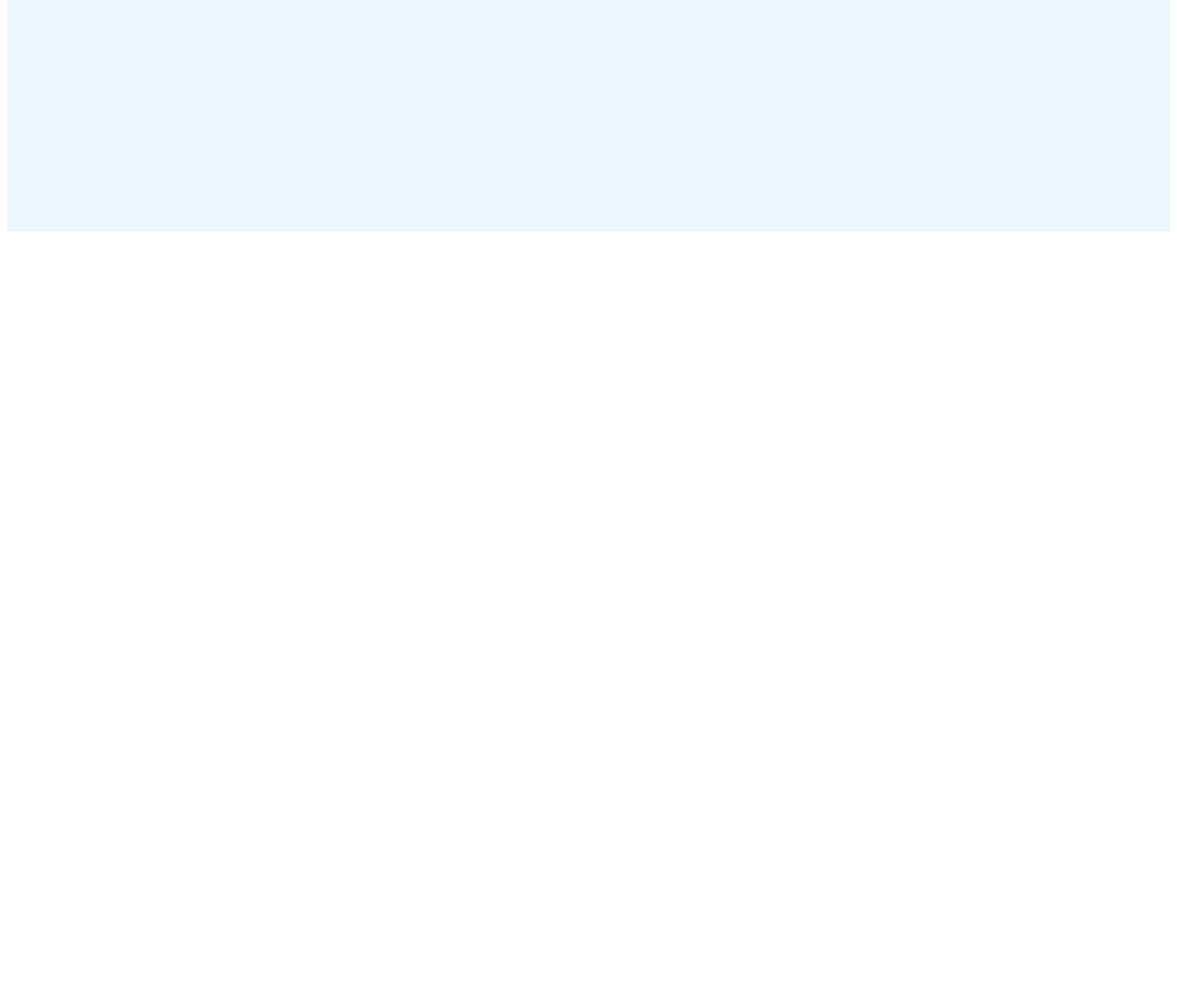
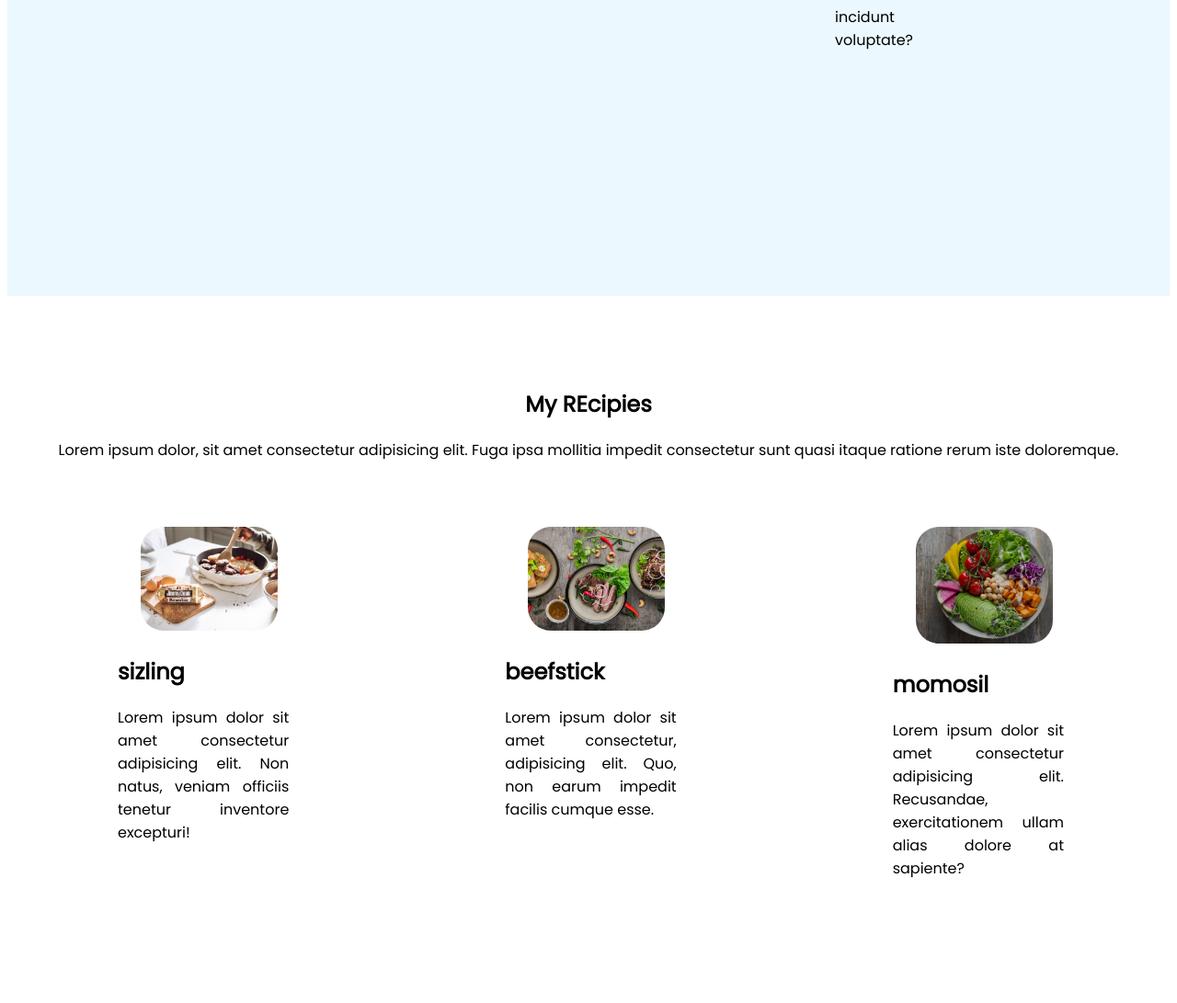
Before and after one commit to vabnaweb/food-network, a plain HTML site: page index.html in a window 1280 px wide. Shown: the part 1532-2623 px from the top of the page at 92% size. Before the commit the page ends 1792 px from the top, so only its background shows below. Drawn offline with Linux system fonts and the light colour scheme.

Commit message:
3rd part

```diff
--- a/index.html
+++ b/index.html
@@ -24,7 +24,7 @@
             <i class="fas fa-search"></i>
         </span>
     </nav>
-    <section>
+    <section class="section1">
         <div class="flex">
             <div class="display">
                 <h1 class="font"> <span>skip</span>The Diet</h1>
@@ -52,8 +52,31 @@
     </div>
 
     </section>
-    <section>
+    <section class="section2">
+        <div class="center">
+            <h1>My REcipies</h1>
+            <p>
+                Lorem ipsum dolor, sit amet consectetur adipisicing elit. Fuga ipsa mollitia impedit consectetur sunt quasi itaque ratione rerum iste doloremque.
+            </p>
+        </div>
 
+       <div class="recipes">
+           <div class="recipe1">
+               <img src="Project Cover.jpg" alt="">
+               <h1>sizling</h1>
+               <p>Lorem ipsum dolor sit amet consectetur adipisicing elit. Non natus, veniam officiis tenetur inventore excepturi!</p>
+            </div>
+           <div class="recipe1">
+               <img src="Project Cover1.jpg" alt="">
+               <h1>beefstick</h1>
+               <p>Lorem ipsum dolor sit amet consectetur, adipisicing elit. Quo, non earum impedit facilis cumque esse.</p>
+            </div>
+           <div class="recipe1">
+               <img src="Project Cover5.png" alt="">
+               <h1>momosil</h1>
+               <p>Lorem ipsum dolor sit amet consectetur adipisicing elit. Recusandae, exercitationem ullam alias dolore at sapiente?</p>
+            </div>
+       </div>
     </section>
 
 </body>
--- a/style.css
+++ b/style.css
@@ -16,6 +16,9 @@ nav a{
     font-size:25px ;
     padding: 15px;
 
+}
+.section1{
+    margin-top: 70px;
 }
 /* nav a:hover{
     background-color: brown;
@@ -61,3 +64,24 @@ nav a{
     padding:250px;
     text-align: justify;
 }
+.recipes{
+    display: flex;
+}
+.recipe1{
+    width: 50%;
+    text-align: justify;
+    padding:115px;
+    margin-left:5px;
+}
+.recipe1 img{
+width: 80%;
+margin-left: 25px;
+border-radius: 25px;
+}
+.center{
+    text-align: center;
+    margin-bottom:-60px ;
+}
+.section2{
+    margin-top:100px;
+}
```
Also changed, not shown: Project Cover.jpg (added), Project Cover1.jpg (added), Project Cover5.png (added), 1 other file.
